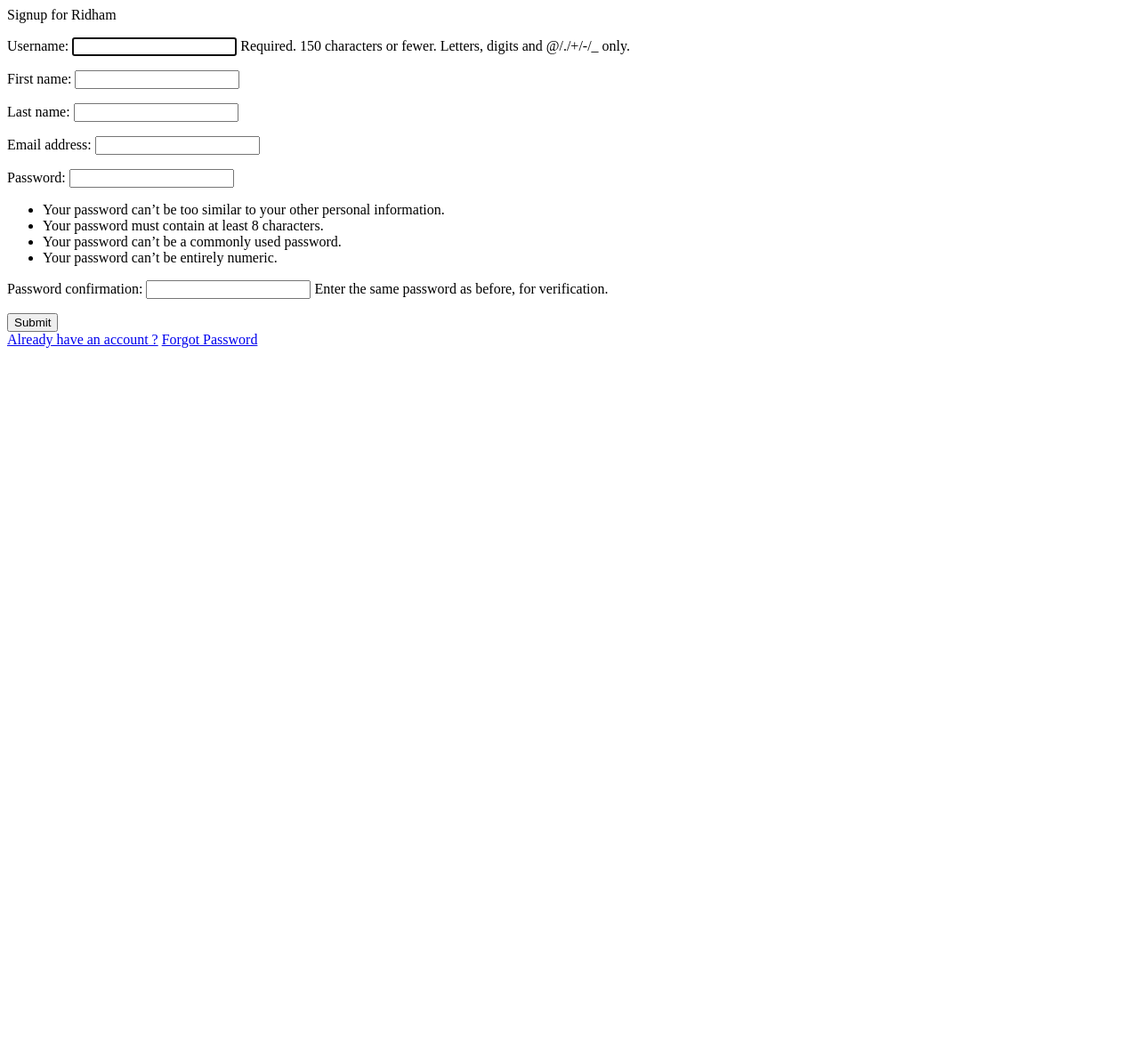
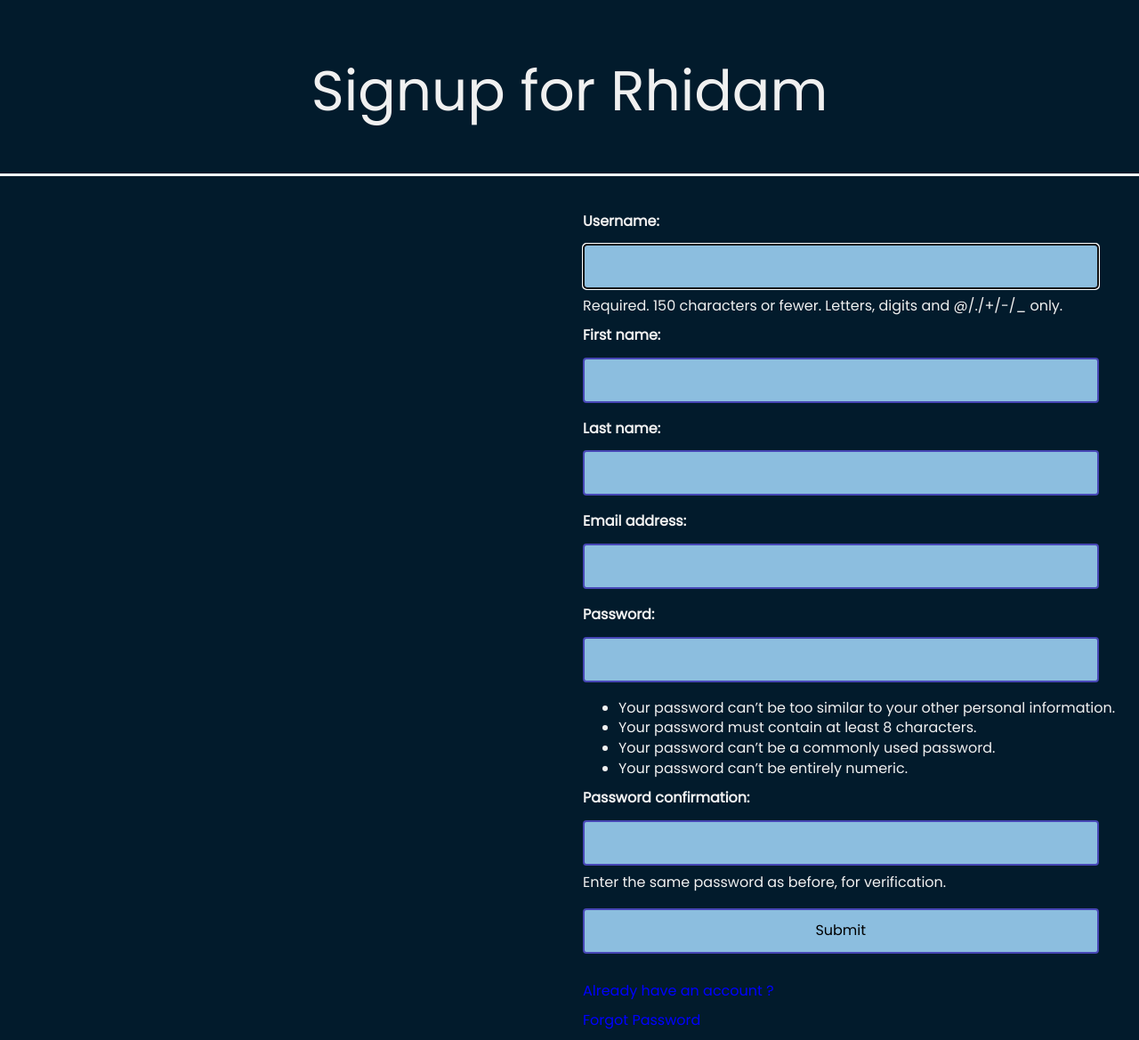
Before and after one commit to rhidam-music/rhidam, a Django app: page /accounts/register/ in a window 1280 px wide. Shown: the whole page at 89% size. Before the commit the page ends 391 px from the top, so only its background shows below. Run offline with Django 3.2, Linux system fonts and the light colour scheme; some libraries are stand-ins or nearby versions.

Commit message:
Major Site Styling by Aryan

```diff
--- /dev/null
+++ b/ridham/login_module/static/style1.css
@@ -0,0 +1,51 @@
+@import url('https://fonts.googleapis.com/css2?family=Poppins&display=swap');
+#test {
+    color: #0099ff;
+}
+
+.form-input {
+    color :rgb(16, 54, 85);
+    position: relative;
+    border: 5px;
+    border-radius: 5px;
+}
+
+#form-title {
+    text-align: center;
+}
+#body-data {
+    margin-top: auto;
+    position: relative;
+    width: 50%;
+    background-color: black;
+    left: 50%;
+    border-radius: 5px;
+    transform: translate(-50%, 100%);
+}
+#createAccountHeader{
+    border-bottom-style: solid;
+    border-bottom-color: white;
+}
+form {
+    align-content: center;
+}
+body {
+    color: rgb(240,240,240);
+    /* font-family: 'Roboto Mono', monospace; */
+    font-family: 'Poppins', sans-serif;
+    font-size: medium;
+}
+
+a {
+    text-decoration: none;
+}
+input{
+    width: 95%;
+    padding: 12px 20px;
+    margin: 8px 0;
+    box-sizing: border-box;
+    border: 2px solid rgb(71, 71, 182);
+    border-radius: 4px;
+    background-color: rgb(140,190,223);
+    color: black;
+}
--- a/ridham/login_module/templates/login_module/createAcc.html
+++ b/ridham/login_module/templates/login_module/createAcc.html
@@ -1,17 +1,46 @@
 <!DOCTYPE html>
 <html>
-    <head>Signup for Ridham</head>
-    <body>
-        {% for message in messages %}
+    <head>
+        <meta charset="utf-8">
+        <meta name="viewport" content="width=device-width, initial-scale=1">
+        <link rel="stylesheet" href="https://maxcdn.bootstrapcdn.com/bootstrap/3.4.1/css/bootstrap.min.css">
+        <script src="https://ajax.googleapis.com/ajax/libs/jquery/3.5.1/jquery.min.js"></script>
+        <script src="https://maxcdn.bootstrapcdn.com/bootstrap/3.4.1/js/bootstrap.min.js"></script>
+        {% load static %}
+        <link rel='stylesheet' href='{% static "style1.css" %}'>
+        <title>Signup for Rhidam</title>
+    </head>
+    <body style="background-color:#021b2c ">
+        <div style="background-color: rgb(2, 27, 44) !important" class="jumbotron text-center" id="createAccountHeader">
+            <h1>Signup for Rhidam</h1>
+            <!-- <p>subhead</p> -->
+        </div>
+        <div class="container-fluid">
+            <div class="row">
+                <div class="col-md-6" >
+                </div>
+                <div class="col-md-6">
+                    {% for message in messages %}
             {{message}}
         {% endfor %}
-        <form enctype="multipart/form-data" method="POST" autocomplete="on" action="">
-            {% csrf_token %}
-            {{form.as_p}}
-            <input type="submit" name="Create User">
-        </form>
+        <!--<div class="form-input">-->
+            <form enctype="multipart/form-data" method="POST" autocomplete="on" action="">
+                {% csrf_token %}
 
-        <a href="{% url 'login_module:login' %}">Already have an account ?</a>
-        <a href="{% url 'reset_password' %}">Forgot Password</a>
+                <p> {{form.as_p}} </p>
+                <!-- {{form.sername}} -->
+                <!-- https://jsfiddle.net/ivanov11/hzf0jxLg/ -->
+                <!-- https://jsfiddle.net/ivanov11/dghm5cu7/ -->
+                <!-- https://www.youtube.com/watch?v=tUqUdu0Sjyc&ab_channel=DennisIvy -->
+                <input type="submit" name="Create User">
+            </form>
+        <!--</div>-->
+            </div>
+            </div>
+        </div>
+        <br>
+        <div class="col-md-6"></div>
+        <div class="col-md-6"><p><a style="color: blue"href="{% url 'login_module:login' %}">Already have an account ?</a><p>
+        <a style="color: blue"href="{% url 'reset_password' %}">Forgot Password</a></div>
     </body>
 </html>
--- a/ridham/login_module/views.py
+++ b/ridham/login_module/views.py
@@ -21,8 +21,8 @@
         if form.is_valid():
             try:
                 user = form.save()
-                gp = Group.objects.get(name='customer')
-                user.groups.add(gp)
+                # gp = Group.objects.get(name='customer')
+                # user.groups.add(gp)
                 uname = user.username
                 messages.success(request, "Account successfully created for " +uname+   " !")
                 return redirect('login_module:login')
```
Also changed, not shown: ridham/core_app/static/styles.css (added, +44 -0 lines), ridham/core_app/templates/core_app/Homepage.html (+15 -1 lines), ridham/login_module/static/style.css (+7 -4 lines), ridham/login_module/templates/login_module/loginFile.html (+40 -1 lines), user_data/download.jpeg (added), 1 other file.
